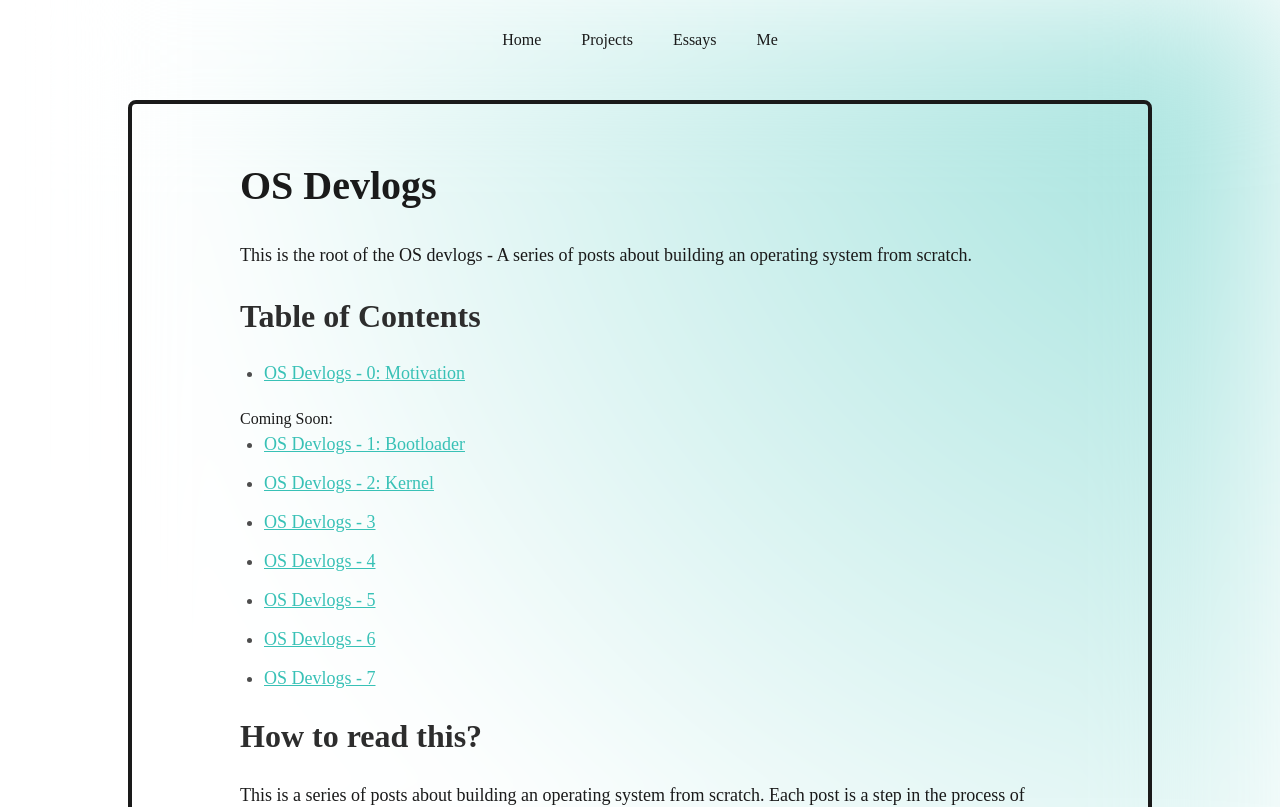
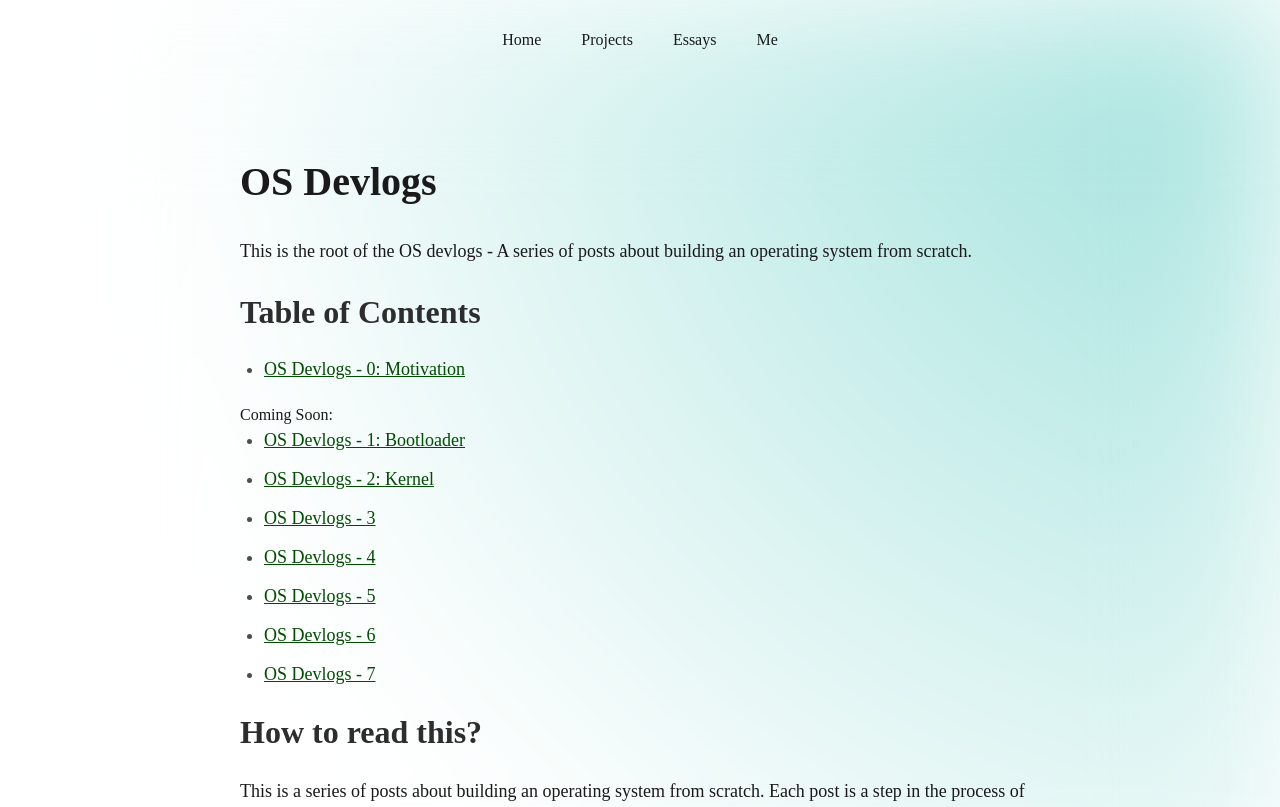
Before and after one commit to theyashwanthsai/DigitalGarden, a React (Vite) app: page /osdevlogs/root in a window 1280 px wide. Shown: the top 807 px of the page. Built offline with nearby package versions, Linux system fonts and the light colour scheme; a small style sheet from the web is missing.

Commit message:
added colorscheme

```diff
--- a/src/components/markdown.css
+++ b/src/components/markdown.css
@@ -6,7 +6,7 @@
     --heading-primary: #1a1a1a;
     --heading-secondary: #2d2d2d;
     --heading-tertiary: #404040;
-    --link-primary: #38C1B6;
+    --link-primary: #004d00;
     --link-hover: #2EA69C;
 
     --code-bg: #f8f9fa;
@@ -91,8 +91,9 @@ blockquote {
 
 hr {
     border: none;
-    border-top: 1px solid var(--heading-tertiary);
+    border-top: 1px solid var(--link-primary);
     margin: 2rem 0;
+    padding: 1rem 0;
 }
 
 .button {
@@ -126,7 +127,7 @@ a:hover {
     max-width: 64rem;
     width: 100%;
     padding: 1.25rem;
-    border: 4px solid var(--text-primary);
+    border: 0px solid var(--text-primary);
     border-radius: 0.5rem;
 }
 
```
